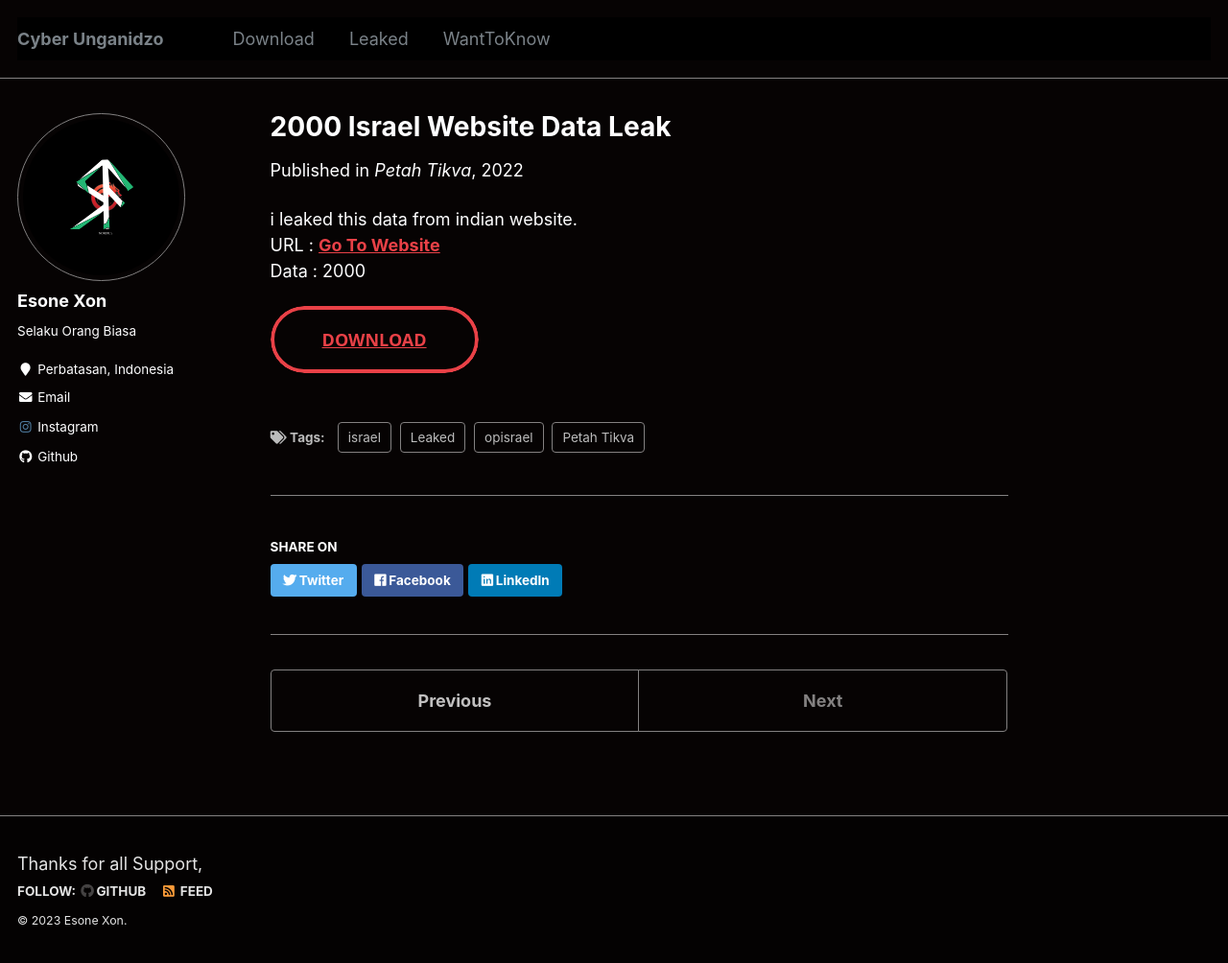
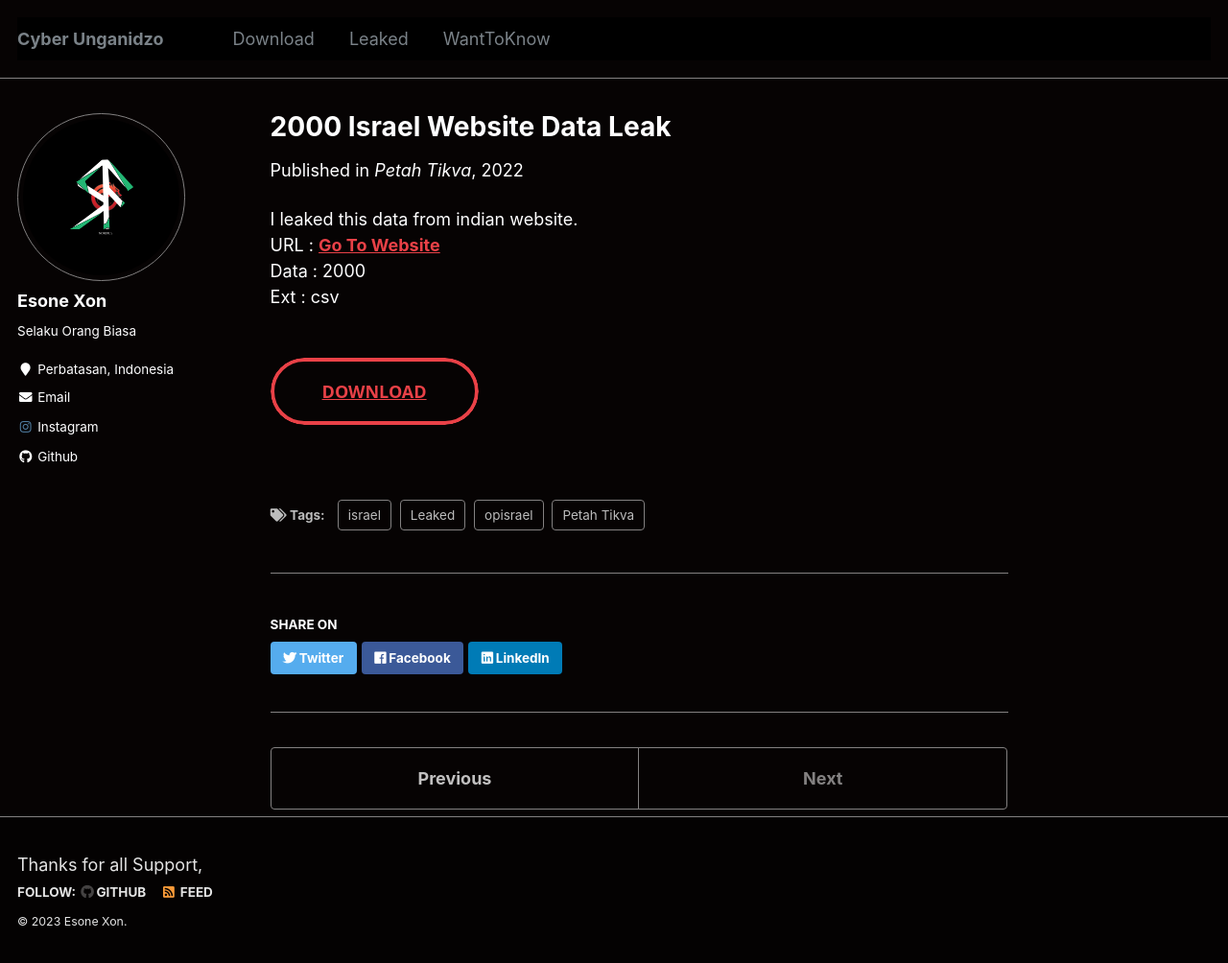
Before and after one commit to esoneXon/esoneXon.github.io, a Jekyll site: the page built from _leaked/150922-2KDopIsrael.md, in a window 1280 px wide and 1006 px high. Shown: the whole window at 96% size. Built offline with Jekyll 4.4.1, drawn with Linux system fonts in a browser that asks for light colours.

Commit message:
Update 150922-2KDopIsrael.md

```diff
--- a/_leaked/150922-2KDopIsrael.md
+++ b/_leaked/150922-2KDopIsrael.md
@@ -5,7 +5,7 @@
 permalink: /leaked/opisrael/two-thousand-israel-data
 venue: "Petah Tikva"
 date: 2022-09-15
-excerpt: "Leaked in #OpIsrael by Esone<br/><img src='/images/kuzi.png' style='width:50%;heigth:50%;border-radius: 50%;'>"
+excerpt: "Leaked in #OpIsrael by Esone<br/><img src='/images/kuzi.png' style='width:50%;heigth:50%;border-radius:10%;'>"
 location: "Petah Tikva, Israel"
 tags:
   - opisrael
@@ -14,8 +14,11 @@
   - Leaked
 ---
 
-i leaked this data from indian website.
+I leaked this data from indian website.
 URL  : **[Go To Website](https://kuzi.co.il)**
 Data : 2000
+Ext  : csv
 
+<br>
 <button class="btn-82"><a href="https://anonfiles.com/KbU6Ja7dy2"><span>Download</span></a></button>
+<br>
```
